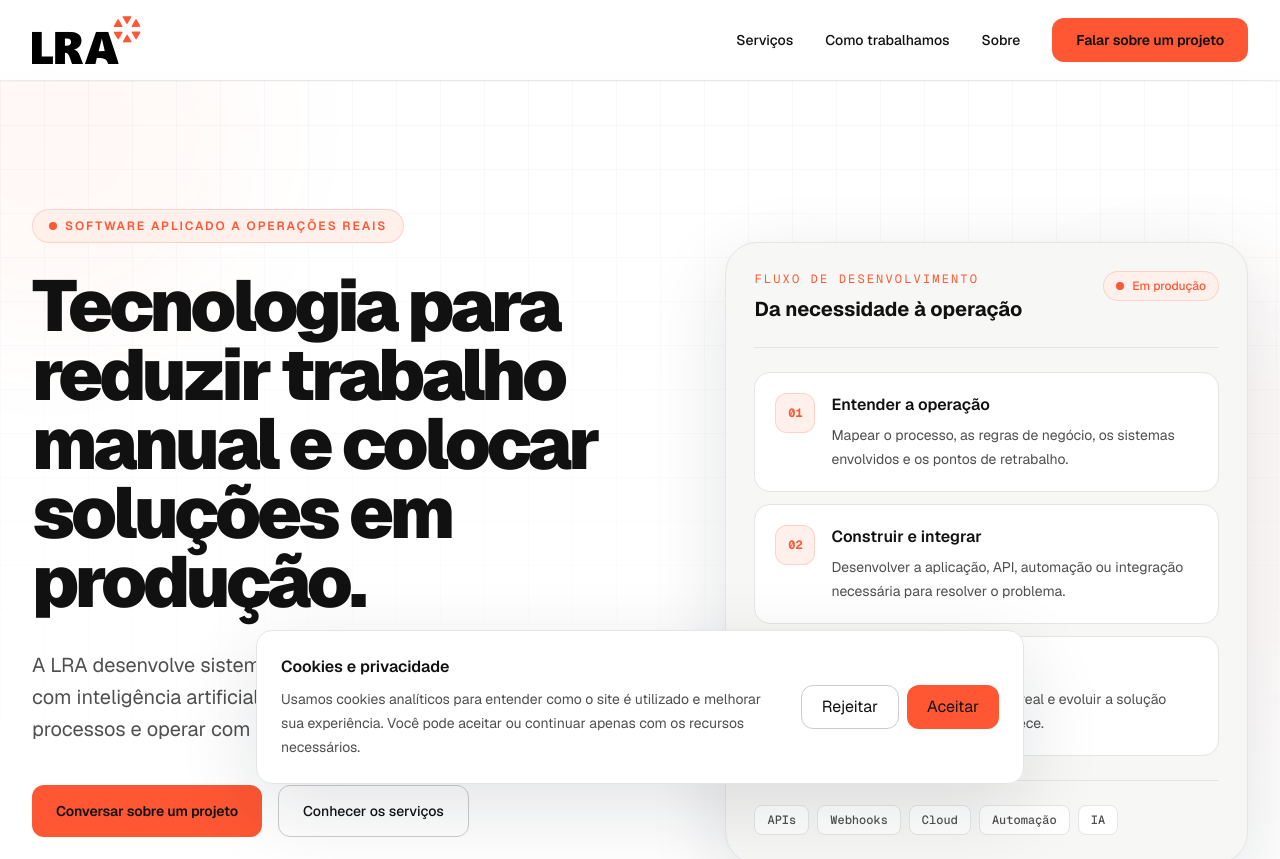
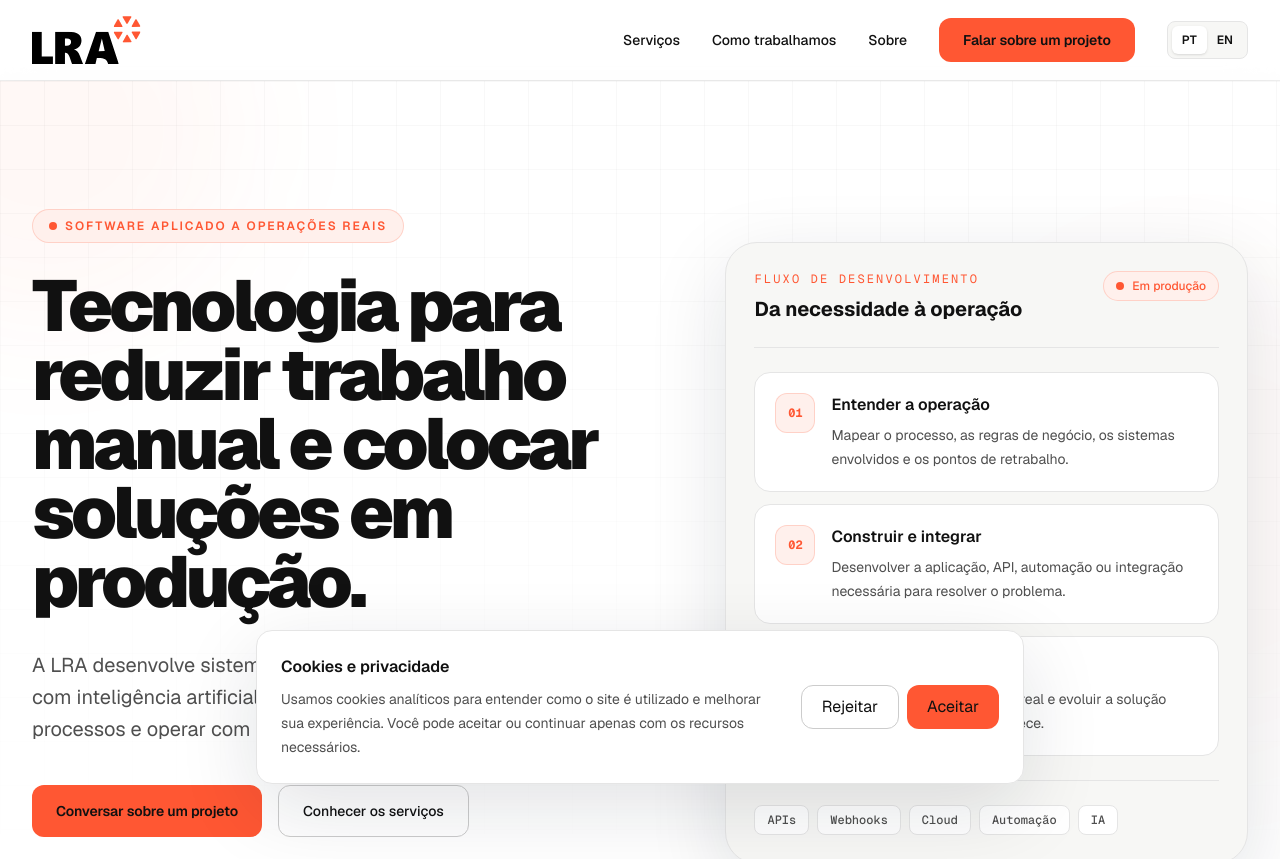
Before and after one commit to luissetincruz/lra-web, a Next.js app: page / in a window 1280 px wide. Shown: the top 859 px of the page. Built offline with nearby package versions, Linux system fonts and the light colour scheme; no server answers.

Commit message:
feat(i18n): add language switcher

```diff
--- a/src/app/(en)/en/page.tsx
+++ b/src/app/(en)/en/page.tsx
@@ -17,7 +17,7 @@ export default function EnglishHome() {
         {en.page.skipToContent}
       </a>
 
-      <SiteHeader content={en.header} />
+      <SiteHeader content={en.header} locale="en" />
 
       <main
         id="conteudo"
--- a/src/app/(pt)/page.tsx
+++ b/src/app/(pt)/page.tsx
@@ -20,7 +20,7 @@ export default function Home() {
         {ptBR.page.skipToContent}
       </a>
 
-      <SiteHeader content={ptBR.header} />
+      <SiteHeader content={ptBR.header} locale="pt-BR" />
 
       <main
         id="conteudo"
--- /dev/null
+++ b/src/components/layout/language-switcher.tsx
@@ -0,0 +1,58 @@
+import Link from "next/link";
+
+import type { Locale } from "@/i18n/types";
+
+type LanguageSwitcherProps = Readonly<{
+  locale: Locale;
+  ariaLabel: string;
+  className?: string;
+}>;
+
+const languages = [
+  {
+    locale: "pt-BR",
+    label: "PT",
+    ariaLabel: "Português",
+    href: "/",
+  },
+  {
+    locale: "en",
+    label: "EN",
+    ariaLabel: "English",
+    href: "/en",
+  },
+] as const;
+
+export function LanguageSwitcher({ locale, ariaLabel, className }: LanguageSwitcherProps) {
+  return (
+    <div
+      role="group"
+      aria-label={ariaLabel}
+      className={`inline-flex items-center rounded-lg border border-light-border bg-surface p-1 ${
+        className ?? ""
+      }`}
+    >
+      {languages.map((language) => {
+        const isActive = language.locale === locale;
+
+        return (
+          <Link
+            key={language.locale}
+            href={language.href}
+            hrefLang={language.locale}
+            lang={language.locale}
+            aria-label={language.ariaLabel}
+            aria-current={isActive ? "page" : undefined}
+            className={`rounded-md px-2.5 py-1.5 text-xs font-semibold transition-colors focus-visible:ring-2 focus-visible:ring-brand focus-visible:outline-none ${
+              isActive
+                ? "bg-background text-brand shadow-sm"
+                : "text-text-muted hover:bg-background hover:text-text"
+            }`}
+          >
+            {language.label}
+          </Link>
+        );
+      })}
+    </div>
+  );
+}
--- a/src/components/layout/mobile-navigation.tsx
+++ b/src/components/layout/mobile-navigation.tsx
@@ -3,7 +3,8 @@
 import Link from "next/link";
 import { useEffect, useRef, useState } from "react";
 
-import type { NavigationItem } from "@/i18n/types";
+import { LanguageSwitcher } from "@/components/layout/language-switcher";
+import type { Locale, NavigationItem } from "@/i18n/types";
 
 type MobileNavigationProps = Readonly<{
   items: readonly NavigationItem[];
@@ -11,6 +12,8 @@ type MobileNavigationProps = Readonly<{
   openMenuLabel: string;
   closeMenuLabel: string;
   navigationAriaLabel: string;
+  languageSwitcherAriaLabel: string;
+  locale: Locale;
 }>;
 
 export function MobileNavigation({
@@ -19,6 +22,8 @@ export function MobileNavigation({
   openMenuLabel,
   closeMenuLabel,
   navigationAriaLabel,
+  languageSwitcherAriaLabel,
+  locale,
 }: MobileNavigationProps) {
   const [isOpen, setIsOpen] = useState(false);
   const buttonRef = useRef<HTMLButtonElement>(null);
@@ -121,6 +126,10 @@ export function MobileNavigation({
             </Link>
           ))}
 
+          <div className="mt-3 border-t border-light-border pt-5">
+            <LanguageSwitcher locale={locale} ariaLabel={languageSwitcherAriaLabel} />
+          </div>
+
           <Link
             href="#contato"
             onClick={closeMenu}
--- a/src/components/layout/site-header.tsx
+++ b/src/components/layout/site-header.tsx
@@ -3,13 +3,15 @@ import Link from "next/link";
 
 import { MobileNavigation } from "@/components/layout/mobile-navigation";
 import { Container } from "@/components/ui/container";
-import type { HomeDictionary } from "@/i18n/types";
+import { LanguageSwitcher } from "@/components/layout/language-switcher";
+import type { HomeDictionary, Locale } from "@/i18n/types";
 
 type SiteHeaderProps = Readonly<{
   content: HomeDictionary["header"];
+  locale: Locale;
 }>;
 
-export function SiteHeader({ content }: SiteHeaderProps) {
+export function SiteHeader({ content, locale }: SiteHeaderProps) {
   return (
     <header className="sticky top-0 isolate z-50 border-b border-black/5">
       <div
@@ -56,12 +58,20 @@ export function SiteHeader({ content }: SiteHeaderProps) {
             {content.projectCta}
           </Link>
 
+          <LanguageSwitcher
+            locale={locale}
+            ariaLabel={content.languageSwitcherAriaLabel}
+            className="hidden md:inline-flex"
+          />
+
           <MobileNavigation
             items={content.navigation}
             projectCta={content.projectCta}
             openMenuLabel={content.mobile.openMenuLabel}
             closeMenuLabel={content.mobile.closeMenuLabel}
             navigationAriaLabel={content.mobile.navigationAriaLabel}
+            languageSwitcherAriaLabel={content.languageSwitcherAriaLabel}
+            locale={locale}
           />
         </div>
       </Container>
--- a/src/dictionaries/en.ts
+++ b/src/dictionaries/en.ts
@@ -8,6 +8,7 @@ export const en = {
   header: {
     homeAriaLabel: "LRA Software — home page",
     navigationAriaLabel: "Main navigation",
+    languageSwitcherAriaLabel: "Select language",
     navigation: [
       { href: "#servicos", label: "Services" },
       { href: "#como-trabalhamos", label: "How we work" },
--- a/src/dictionaries/pt-BR.ts
+++ b/src/dictionaries/pt-BR.ts
@@ -8,6 +8,7 @@ export const ptBR = {
   header: {
     homeAriaLabel: "LRA Software — página inicial",
     navigationAriaLabel: "Navegação principal",
+    languageSwitcherAriaLabel: "Selecionar idioma",
     navigation: [
       { href: "#servicos", label: "Serviços" },
       { href: "#como-trabalhamos", label: "Como trabalhamos" },
--- a/src/i18n/types.ts
+++ b/src/i18n/types.ts
@@ -1,3 +1,5 @@
+export type Locale = "pt-BR" | "en";
+
 export type NavigationItem = Readonly<{
   href: string;
   label: string;
@@ -17,6 +19,7 @@ export type HomeDictionary = Readonly<{
   header: {
     homeAriaLabel: string;
     navigationAriaLabel: string;
+    languageSwitcherAriaLabel: string;
     navigation: readonly NavigationItem[];
     projectCta: string;
     mobile: {
```
